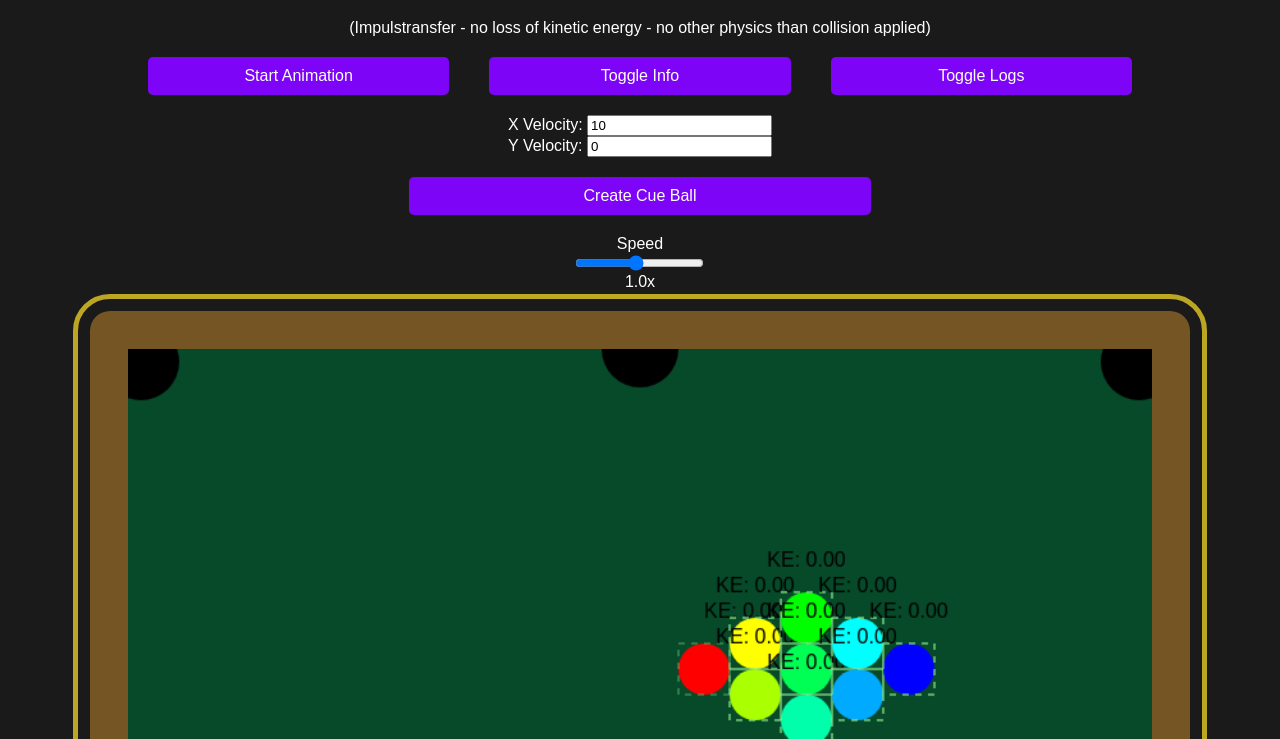
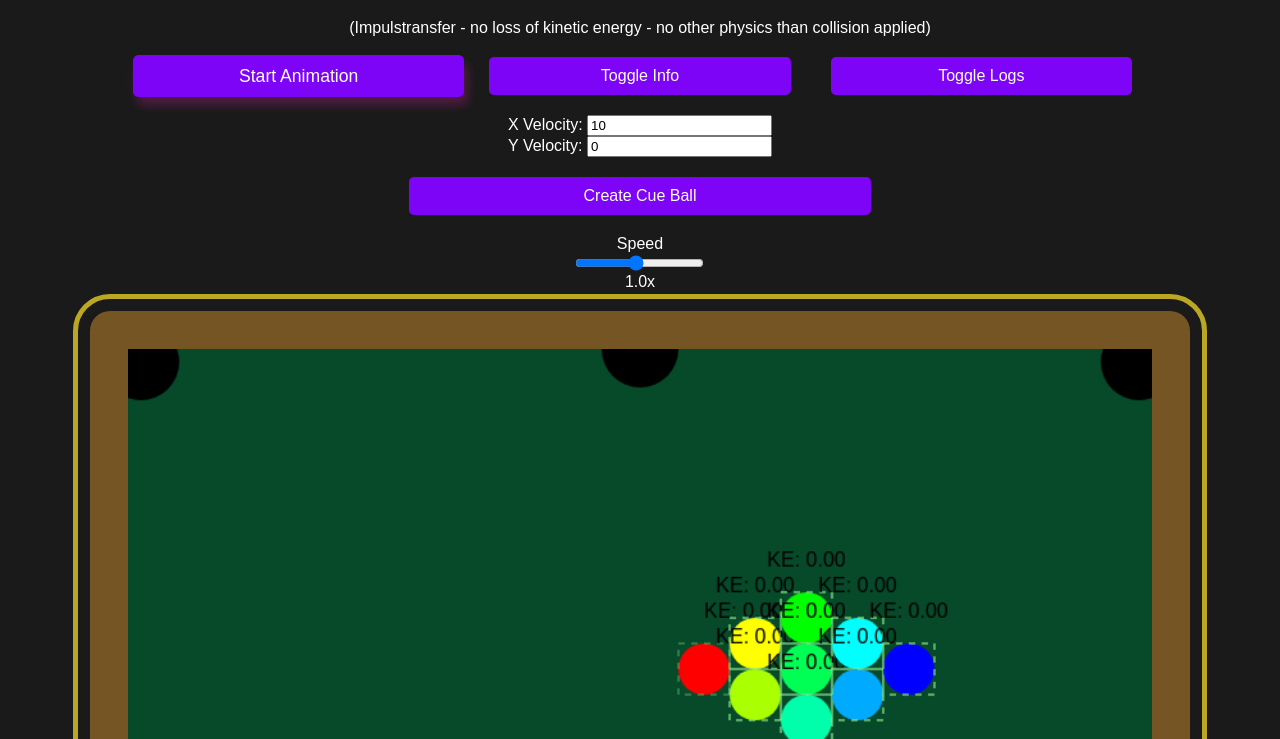
Before and after one commit to BarbWire-1/Elastic-Collision-Control--BBox, a plain HTML site: page index.html in a window 1280 px wide. In both pictures the pointer is over the button "Start Animation". Shown: the part 61-800 px from the top of the page. Drawn offline with Linux system fonts and the light colour scheme.

```diff
--- a/style.css
+++ b/style.css
@@ -19,6 +19,11 @@ button {
 	margin: 20px;
 	border-radius: 5px;
 	background-color: rgb(125, 4, 246) !important;
+}
+
+button:hover {
+	transform: scale(1.1);
+	box-shadow: 4px 8px 8px 0 rgba(250, 0, 179, 0.2), 2px 6px 16px 0 rgba(255,255,255, 0.05);
 }
 
 p {
```
